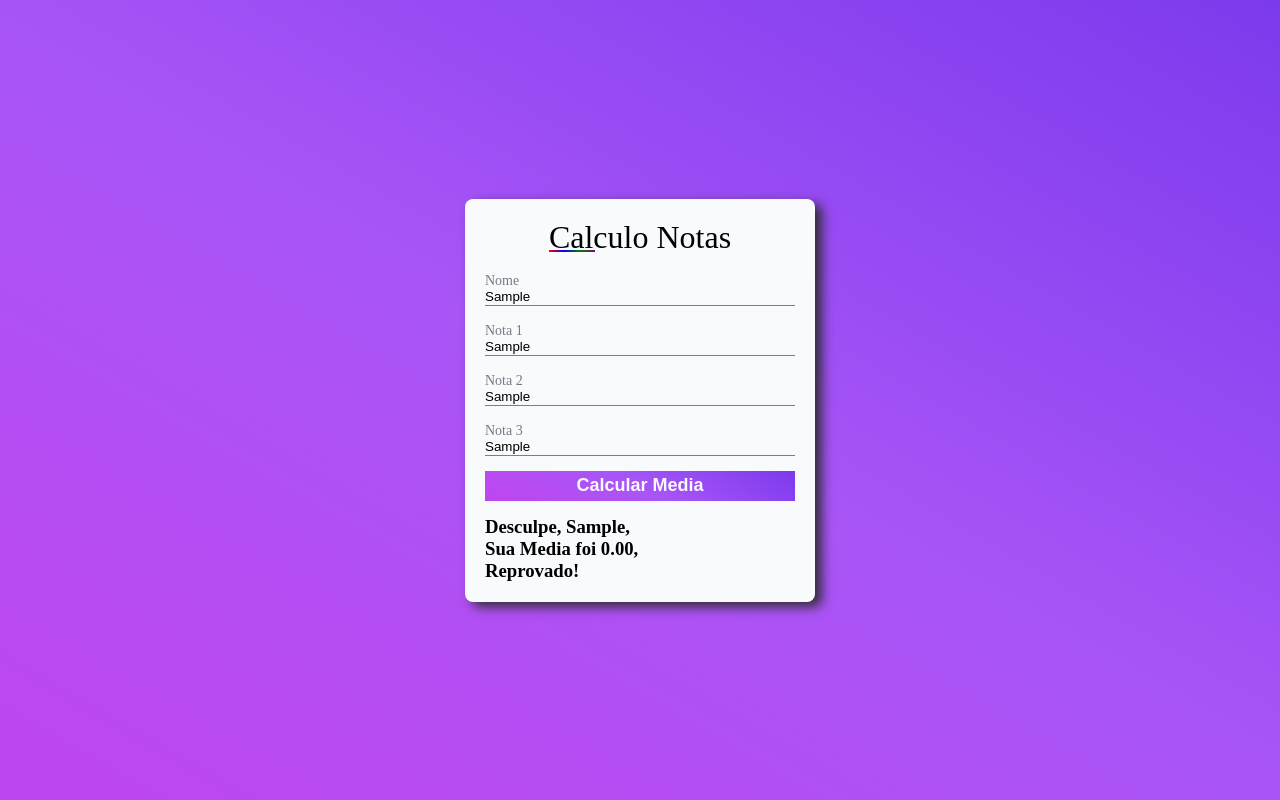
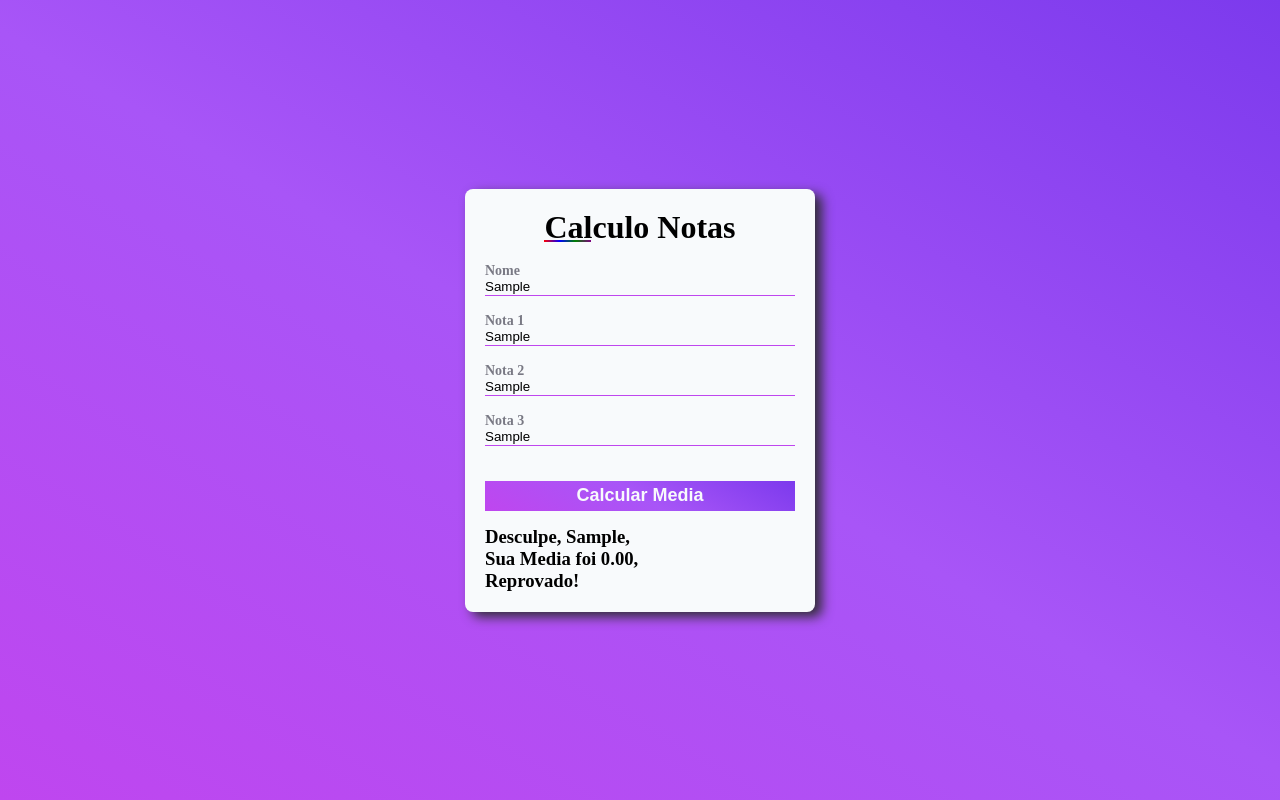
Before and after one commit to thasneto/js-before-react, a plain HTML site: page index.html in a window 1280 px wide. Both pictures are taken after typing "Sample", "Sample", "Sample", "Sample" into the empty fields and a click on the button "Calcular Media". Drawn offline with Linux system fonts and the light colour scheme.

Commit message:
refactoring functions

```diff
--- a/assets/css/style.css
+++ b/assets/css/style.css
@@ -41,7 +41,7 @@ form {
 form h1 {
 	text-align: center;
 	font-size: 32px;
-	font-weight: 400;
+	font-weight: 700;
 	position: relative;
 }
 
@@ -56,6 +56,7 @@ form h1::before {
 
 .input-box label {
 	font-size: 14px;
+	font-weight: 600;
 	color: var(--color-dark-50);
 }
 
@@ -74,6 +75,7 @@ form h1::before {
 }
 
 form button {
+	margin: 20px 0 0 0;
 	height: 30px;
 	border: none;
 	background: var(--color-gradient);
@@ -81,3 +83,9 @@ form button {
 	font-weight: 700;
 	color: var(--color-light-50);
 }
+
+@media (max-width: 400px) {
+	form {
+		width: 90%;
+	}
+}
--- a/assets/js/script.js
+++ b/assets/js/script.js
@@ -46,39 +46,39 @@ const n1Field = document.getElementById('nota1');
 const n2Field = document.getElementById('nota2');
 const n3Field = document.getElementById('nota3');
 const result = document.getElementById('result');
-const botao = document.getElementById('botao');
+const botaoCalc = document.getElementById('botao');
 
 //Funcao Botao Salvar
-botao.addEventListener ("click", (event) => {
-	const nome = nameField.value;
+botaoCalc.addEventListener ("click", () => {
+	const nome = nameField.value.trim();
 	const n1 = parseFloat(n1Field.value) || 0;
 	const n2 = parseFloat(n2Field.value) || 0;
 	const n3 = parseFloat(n3Field.value) || 0;
 
-	result.innerHTML = calcularResultado(nome, n1, n2, n3);
-
-	if (typeof(nome) != 'string') {
+	if (typeof(nome) == '') {
 		alert('Nome invalido!');
 		return;
 	}
 
-	if (n1 < 0 || n1 > 100 ) {
+	if (n1 < 0 || n1 > 100) {
 		alert('Nota 1 invalida! Digite valores entre 0 e 100.');
 		return
 	}
 
-	if (n2 < 0 || n2 > 100 ) {
+	if (n2 < 0 || n2 > 100) {
 		alert('Nota 2 invalida! Digite valores entre 0 e 100.');
 		return
 	}
 
-	if (n3 < 0 || n3 > 100 ) {
+	if (n3 < 0 || n3 > 100) {
 		alert('Nota 3 invalida! Digite valores entre 0 e 100.');
 		return
 	}
+
+	result.innerHTML = calcMedia(nome, n1, n2, n3);
 });
 
-function calcularResultado (nome, n1, n2, n3) {
+const calcMedia = (nome, n1, n2, n3) => {
 	const media = (n1 + n2 + n3) / 3;
 
 	if (media < 50) {
--- a/index.html
+++ b/index.html
@@ -3,10 +3,9 @@
 
 <head>
 	<meta charset="UTF-8" />
-	<link rel="icon" type="image/svg+xml" href="/vite.svg" />
 	<link rel="stylesheet" href="assets/css/style.css">
 	<meta name="viewport" content="width=device-width, initial-scale=1.0" />
-	<title>Vite App</title>
+	<title>Calcular Media</title>
 </head>
 
 <body>
@@ -60,7 +59,7 @@
 			<h3 id="result"></h3>
 		</form>
 	</main>
-	<script type="module" src="assets/js/script.js"></script>
+	<script src="assets/js/script.js"></script>
 </body>
 
 </html>
```
